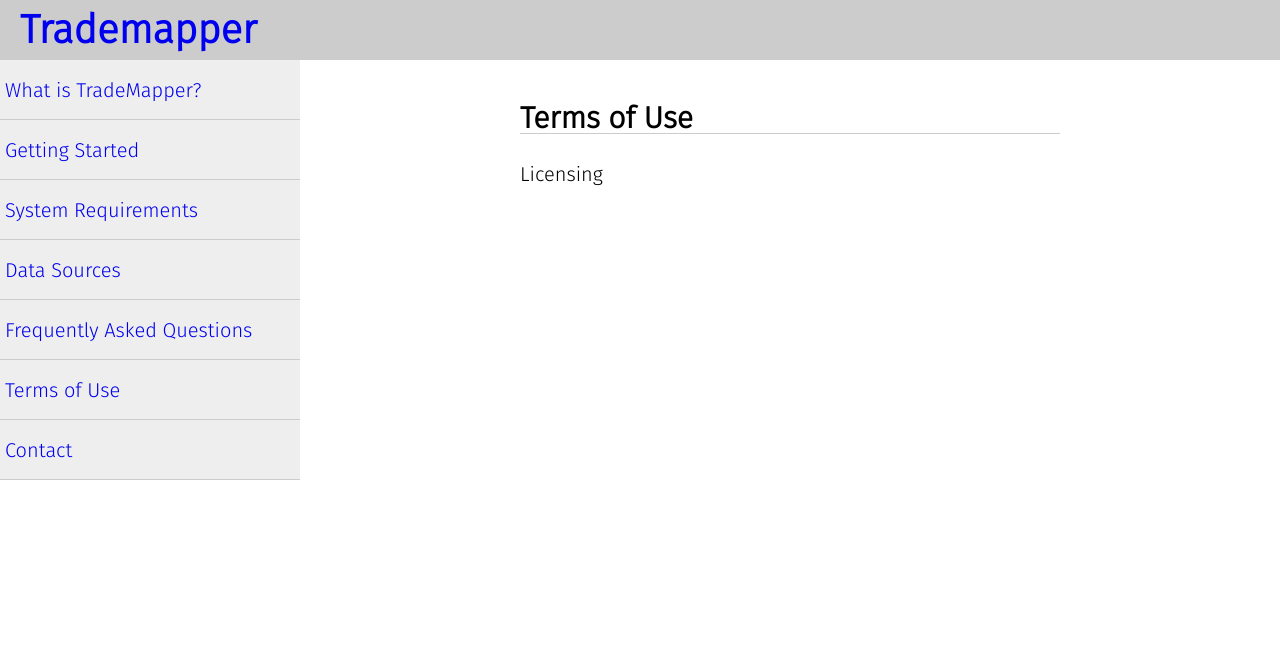
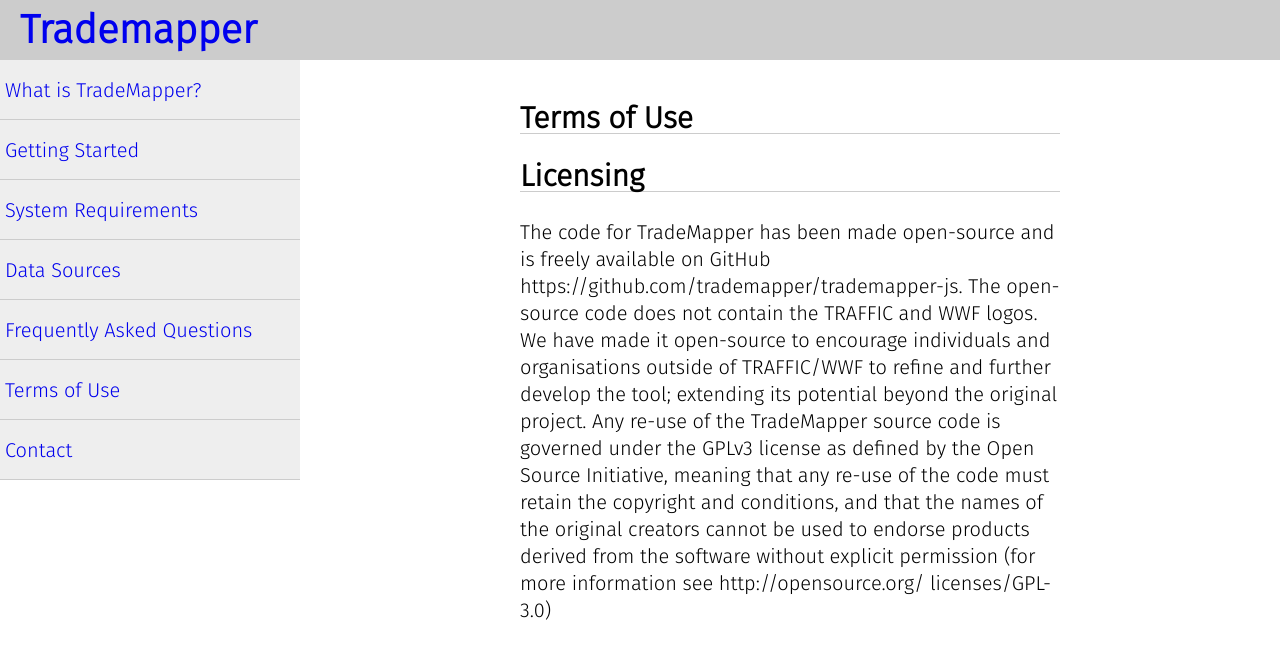
Before and after one commit to trademapper/trademapper-js, a Jekyll site: the page built from _pages/05_terms.md, in a window 1280 px wide. Shown: the top 659 px of the page. Built offline with Jekyll 4.4.1, drawn with Linux system fonts in a browser that asks for light colours.

Commit message:
Update 05_terms.md

```diff
--- a/_pages/05_terms.md
+++ b/_pages/05_terms.md
@@ -4,4 +4,6 @@
 title:     Terms of Use
 ---
 
-Licensing
+##Licensing
+
+The code for TradeMapper has been made open-source and is freely available on GitHub https://github.com/trademapper/trademapper-js. The open-source code does not contain the TRAFFIC and WWF logos. We have made it open-source to encourage individuals and organisations outside of TRAFFIC/WWF to refine and further develop the tool; extending its potential beyond the original project. Any re-use of  the TradeMapper source code is governed under the GPLv3 license as defined by the Open Source Initiative, meaning that any re-use of the code must retain the copyright and conditions, and that the names of the original creators cannot be used to endorse products derived from the software without explicit permission (for more information see http://opensource.org/ licenses/GPL-3.0)
```
